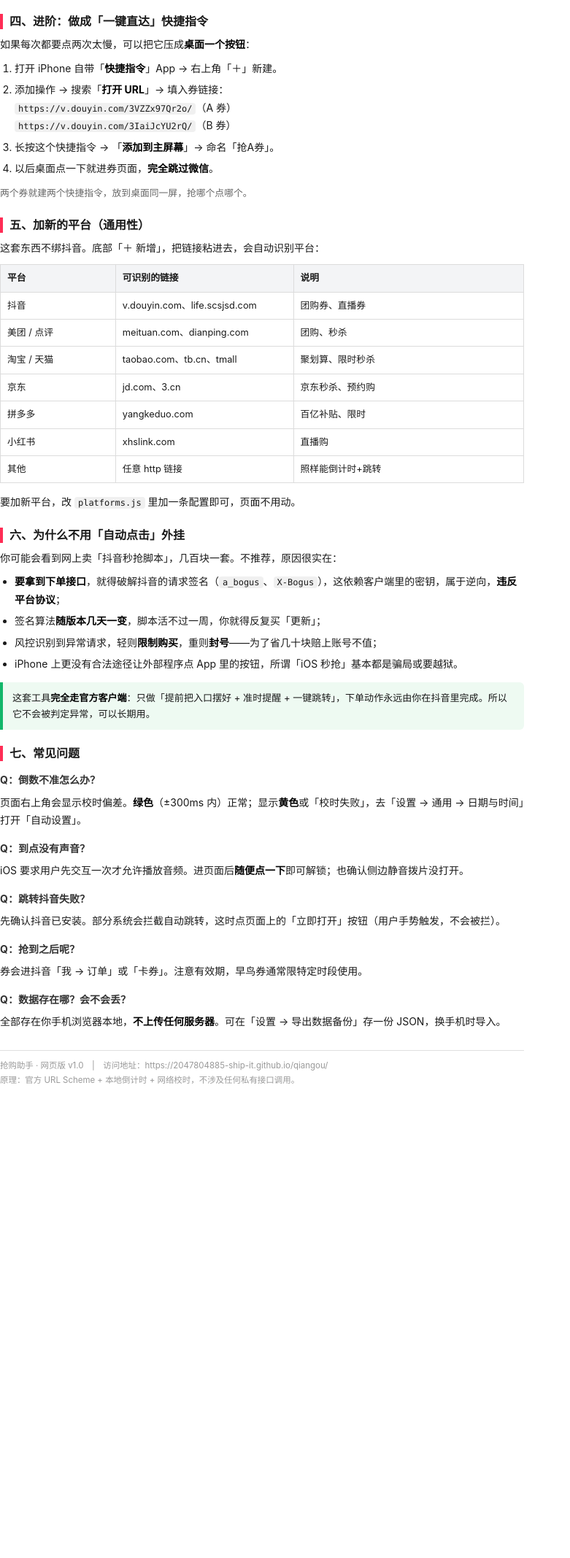
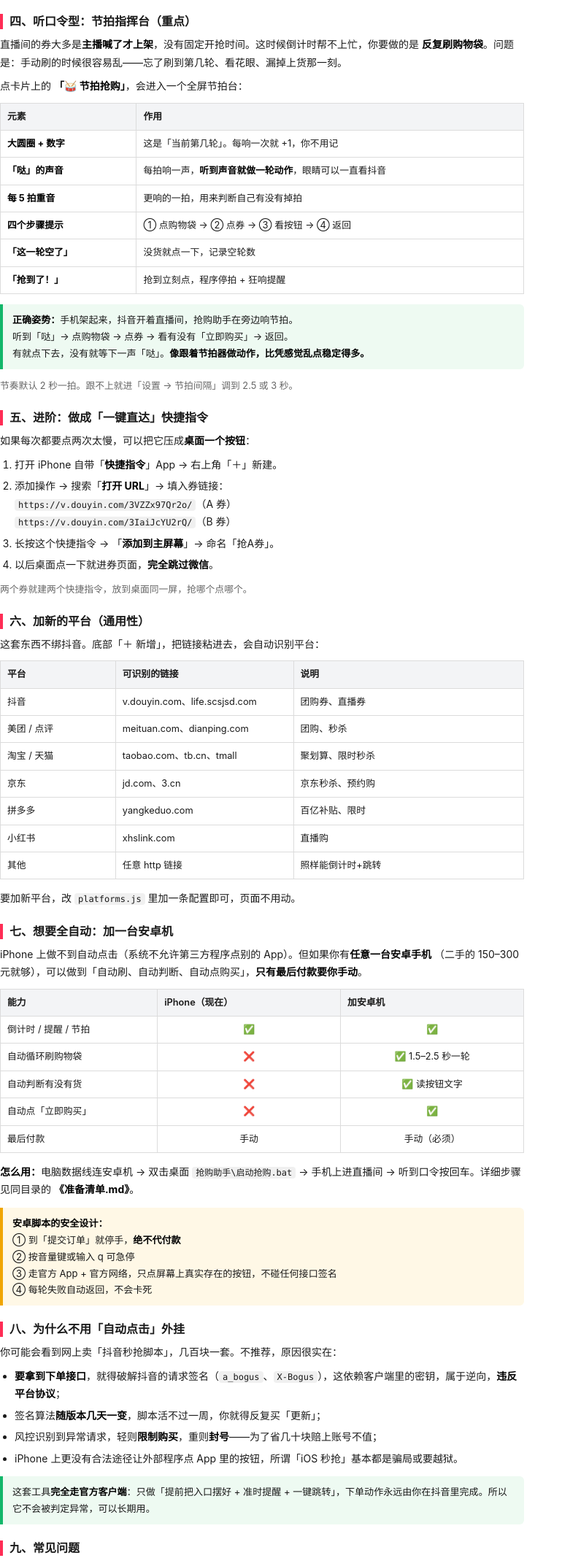
Before and after one commit to 2047804885-ship-it/qiangou, a plain HTML site: page manual.html in a window 1280 px wide. Shown: the part 1518-3653 px from the top of the page at 73% size, without its empty margins (0-781 px from the left). Before the commit the page ends 3008 px from the top, so only its background shows below. Drawn offline with Linux system fonts and the light colour scheme.

Commit message:
更新使用说明含节拍台与安卓章节

```diff
--- a/manual.html
+++ b/manual.html
@@ -145,7 +145,32 @@ code {
   所以正确姿势是：<b>提前进直播间待着</b>，而不是等到点才从外部链接跳。
 </div>
 
-<h2>四、进阶：做成「一键直达」快捷指令</h2>
+<h2>四、听口令型：节拍指挥台（重点）</h2>
+
+<p>直播间的券大多是<b>主播喊了才上架</b>，没有固定开抢时间。这时候倒计时帮不上忙，你要做的是
+<b>反复刷购物袋</b>。问题是：手动刷的时候很容易乱——忘了刷到第几轮、看花眼、漏掉上货那一刻。</p>
+
+<p>点卡片上的 <b>「🥁 节拍抢购」</b>，会进入一个全屏节拍台：</p>
+
+<table>
+  <tr><th style="width:26%">元素</th><th>作用</th></tr>
+  <tr><td><b>大圆圈 + 数字</b></td><td>这是「当前第几轮」。每响一次就 +1，你不用记</td></tr>
+  <tr><td><b>「哒」的声音</b></td><td>每拍响一声，<b>听到声音就做一轮动作</b>，眼睛可以一直看抖音</td></tr>
+  <tr><td><b>每 5 拍重音</b></td><td>更响的一拍，用来判断自己有没有掉拍</td></tr>
+  <tr><td><b>四个步骤提示</b></td><td>① 点购物袋 → ② 点券 → ③ 看按钮 → ④ 返回</td></tr>
+  <tr><td><b>「这一轮空了」</b></td><td>没货就点一下，记录空轮数</td></tr>
+  <tr><td><b>「抢到了！」</b></td><td>抢到立刻点，程序停拍 + 狂响提醒</td></tr>
+</table>
+
+<div class="ok">
+  <b>正确姿势：</b>手机架起来，抖音开着直播间，抢购助手在旁边响节拍。<br>
+  听到「哒」→ 点购物袋 → 点券 → 看有没有「立即购买」→ 返回。<br>
+  有就点下去，没有就等下一声「哒」。<b>像跟着节拍器做动作，比凭感觉乱点稳定得多。</b>
+</div>
+
+<p style="font-size:9.6pt;color:#666">节奏默认 2 秒一拍。跟不上就进「设置 → 节拍间隔」调到 2.5 或 3 秒。</p>
+
+<h2>五、进阶：做成「一键直达」快捷指令</h2>
 
 <p>如果每次都要点两次太慢，可以把它压成<b>桌面一个按钮</b>：</p>
 <ol>
@@ -158,7 +183,7 @@ code {
 </ol>
 <p style="font-size:9.6pt;color:#666">两个券就建两个快捷指令，放到桌面同一屏，抢哪个点哪个。</p>
 
-<h2>五、加新的平台（通用性）</h2>
+<h2>六、加新的平台（通用性）</h2>
 
 <p>这套东西不绑抖音。底部「＋ 新增」，把链接粘进去，会自动识别平台：</p>
 
@@ -175,7 +200,32 @@ code {
 
 <p>要加新平台，改 <code>platforms.js</code> 里加一条配置即可，页面不用动。</p>
 
-<h2>六、为什么不用「自动点击」外挂</h2>
+<h2>七、想要全自动：加一台安卓机</h2>
+
+<p>iPhone 上做不到自动点击（系统不允许第三方程序点别的 App）。但如果你有<b>任意一台安卓手机</b>
+（二手的 150–300 元就够），可以做到「自动刷、自动判断、自动点购买」，<b>只有最后付款要你手动</b>。</p>
+
+<table>
+  <tr><th style="width:30%">能力</th><th style="width:35%">iPhone（现在）</th><th>加安卓机</th></tr>
+  <tr><td>倒计时 / 提醒 / 节拍</td><td class="c">✅</td><td class="c">✅</td></tr>
+  <tr><td>自动循环刷购物袋</td><td class="c">❌</td><td class="c">✅ 1.5–2.5 秒一轮</td></tr>
+  <tr><td>自动判断有没有货</td><td class="c">❌</td><td class="c">✅ 读按钮文字</td></tr>
+  <tr><td>自动点「立即购买」</td><td class="c">❌</td><td class="c">✅</td></tr>
+  <tr><td>最后付款</td><td class="c">手动</td><td class="c">手动（必须）</td></tr>
+</table>
+
+<p><b>怎么用：</b>电脑数据线连安卓机 → 双击桌面 <code>抢购助手\启动抢购.bat</code> →
+手机上进直播间 → 听到口令按回车。详细步骤见同目录的 <b>《准备清单.md》</b>。</p>
+
+<div class="warn">
+  <b>安卓脚本的安全设计：</b><br>
+  ① 到「提交订单」就停手，<b>绝不代付款</b><br>
+  ② 按音量键或输入 q 可急停<br>
+  ③ 走官方 App + 官方网络，只点屏幕上真实存在的按钮，不碰任何接口签名<br>
+  ④ 每轮失败自动返回，不会卡死
+</div>
+
+<h2>八、为什么不用「自动点击」外挂</h2>
 
 <p>你可能会看到网上卖「抖音秒抢脚本」，几百块一套。不推荐，原因很实在：</p>
 <ul>
@@ -189,7 +239,7 @@ code {
   这套工具<b>完全走官方客户端</b>：只做「提前把入口摆好 + 准时提醒 + 一键跳转」，下单动作永远由你在抖音里完成。所以它不会被判定异常，可以长期用。
 </div>
 
-<h2>七、常见问题</h2>
+<h2>九、常见问题</h2>
 
 <h3>Q：倒数不准怎么办？</h3>
 <p>页面右上角会显示校时偏差。<b>绿色</b>（±300ms 内）正常；显示<b>黄色</b>或「校时失败」，去「设置 → 通用 → 日期与时间」打开「自动设置」。</p>
```
